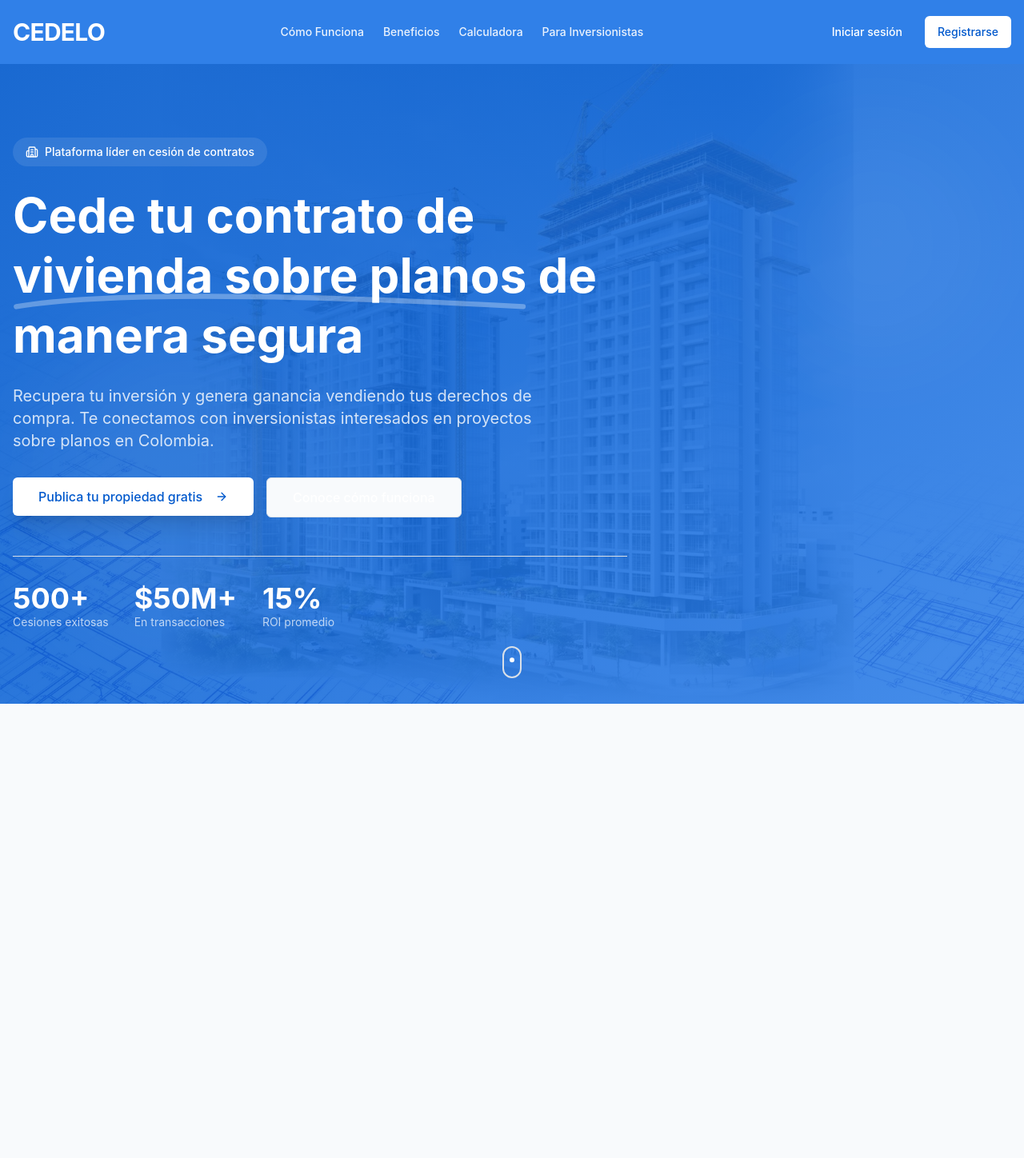
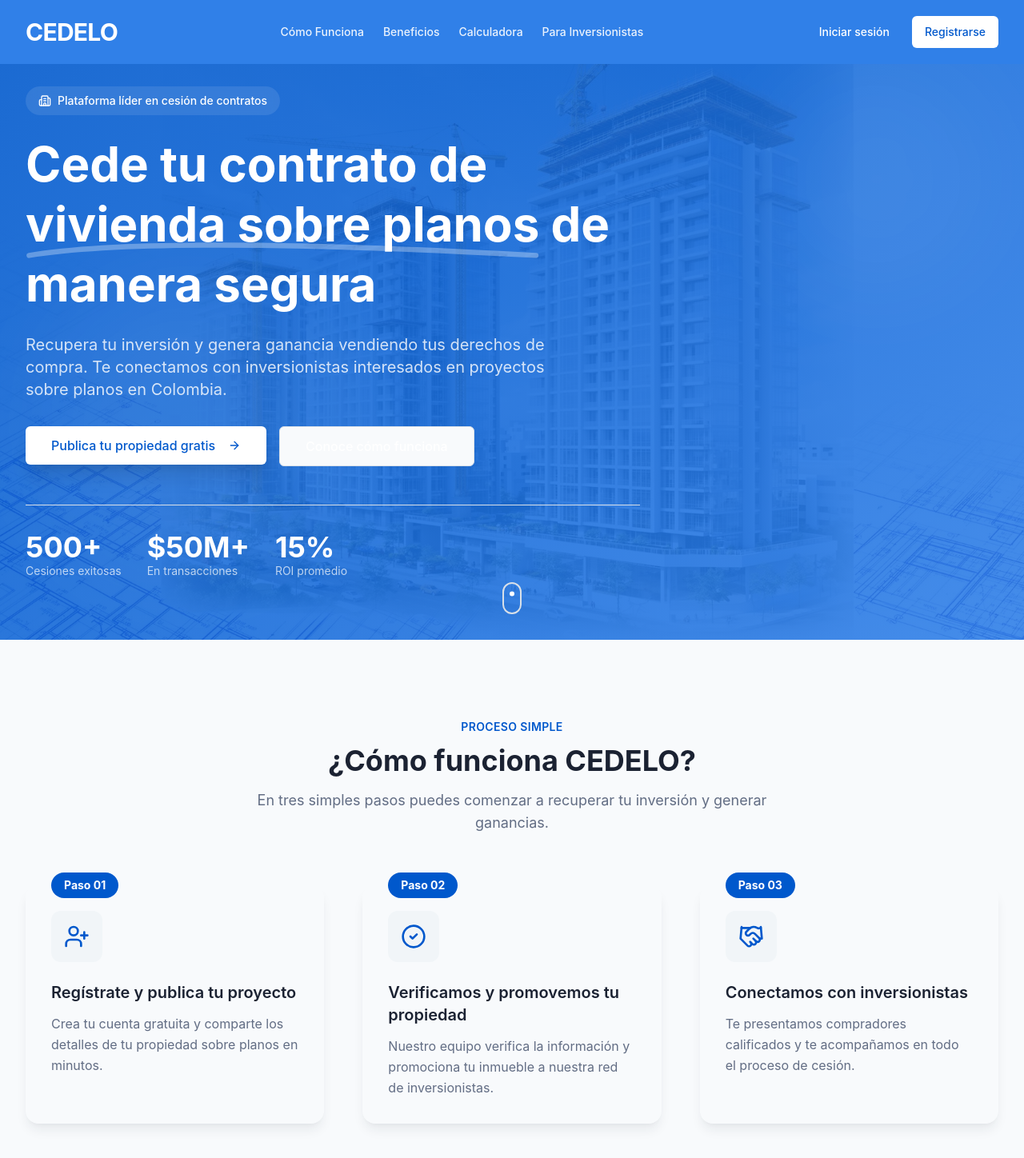
Before and after one commit to alejoguerrero5/cedelo, a Next.js app: page /landing in a window 1280 px wide. Shown: the top 1448 px of the page at 80% size. Before the commit the page ends 880 px from the top, so only its background shows below. Built offline with nearby package versions, Linux system fonts and the light colour scheme.

Commit message:
add HowItWorks

```diff
--- a/app/globals.css
+++ b/app/globals.css
@@ -32,6 +32,7 @@
    BASE VARIABLES (THEME)
 ========================= */
 :root {
+  /* CEDELO Brand Colors */
   --background: 210 33% 98%;
   --foreground: 220 30% 15%;
 
@@ -43,7 +44,6 @@
 
   --primary: 214 100% 40%;
   --primary-foreground: 0 0% 100%;
-
   --primary-light: 214 80% 55%;
   --primary-dark: 214 100% 30%;
 
@@ -80,25 +80,36 @@
     hsl(214, 100%, 40%) 100%
   );
 
-  --shadow-lg: 0 10px 15px -3px hsla(220, 30%, 15%, 0.08);
-  --shadow-xl: 0 20px 25px -5px hsla(220, 30%, 15%, 0.1);
+  /* Shadows */
+  --shadow-sm: 0 1px 2px 0 hsla(220, 30%, 15%, 0.05);
+  --shadow-md:
+    0 4px 6px -1px hsla(220, 30%, 15%, 0.08),
+    0 2px 4px -2px hsla(220, 30%, 15%, 0.06);
+  --shadow-lg:
+    0 10px 15px -3px hsla(220, 30%, 15%, 0.08),
+    0 4px 6px -4px hsla(220, 30%, 15%, 0.05);
+  --shadow-xl:
+    0 20px 25px -5px hsla(220, 30%, 15%, 0.1),
+    0 8px 10px -6px hsla(220, 30%, 15%, 0.05);
+  --shadow-blue: 0 10px 40px -10px hsla(214, 100%, 40%, 0.35);
   --shadow-navbar: 0 1px 3px 0 hsla(220, 30%, 15%, 0.1);
-  --shadow-blue: 0 10px 40px -10px hsla(214, 100%, 40%, 0.35);
 }
 
 /* DARK MODE */
 .dark {
   --background: 220 25% 10%;
   --foreground: 210 40% 98%;
+
   --card: 220 25% 12%;
   --card-foreground: 210 40% 98%;
+
   --primary: 214 85% 55%;
-  --border: 220 25% 20%;
+  --primary-foreground: 220 25% 10%;
+  --primary-light: 214 80% 65%;
+  --primary-dark: 214 100% 45%;
 }
 
-/* =========================
-   BASE STYLES (SIN @apply)
-========================= */
+/* 3. Base styles */
 * {
   border-color: hsl(var(--border));
 }
@@ -112,20 +123,19 @@
   color: hsl(var(--foreground));
   font-family: "Inter", system-ui, sans-serif;
   -webkit-font-smoothing: antialiased;
+  -moz-osx-font-smoothing: grayscale;
 }
 
 /* =========================
    COMPONENTES CUSTOM
 ========================= */
+@layer components {
   .container-section {
-  width: 100%;
-  max-width: 1280px;
-  margin: 0 auto;
-  padding: 0 1rem;
+    @apply w-full max-w-7xl mx-auto px-4 sm:px-6 lg:px-8;
   }
 
   .section-padding {
-  padding: 4rem 0;
+    @apply py-16 md:py-24;
   }
 
   .gradient-hero {
@@ -139,49 +149,24 @@
   .shadow-card {
     box-shadow: var(--shadow-lg);
   }
-
   .shadow-card-hover {
     box-shadow: var(--shadow-xl);
   }
-
   .shadow-navbar {
     box-shadow: var(--shadow-navbar);
   }
-
   .shadow-blue {
     box-shadow: var(--shadow-blue);
   }
 
   .text-gradient {
-  background: linear-gradient(
-    to right,
-    hsl(var(--primary)),
-    hsl(var(--primary-light))
-  );
-  -webkit-background-clip: text;
-  color: transparent;
+    @apply bg-gradient-to-r from-primary to-primary-light bg-clip-text text-transparent;
+  }
 }
 
-/* =========================
-   ANIMACIONES
-========================= */
-.animate-fade-in {
-  animation: fadeIn 0.6s ease-out forwards;
-}
-
-.animate-slide-up {
-  animation: slideUp 0.6s ease-out forwards;
-}
-
-.animate-slide-in-left {
-  animation: slideInLeft 0.6s ease-out forwards;
-}
-
-.animate-slide-in-right {
-  animation: slideInRight 0.6s ease-out forwards;
-}
-
-@keyframes fadeIn {
+/* 5. Utilities */
+@layer utilities {
+  @keyframes fade-in {
     from {
       opacity: 0;
     }
@@ -189,8 +174,11 @@
       opacity: 1;
     }
   }
+  .animate-fade-in {
+    animation: fade-in 0.6s ease-out forwards;
+  }
 
-@keyframes slideUp {
+  @keyframes slide-up {
     from {
       opacity: 0;
       transform: translateY(30px);
@@ -200,8 +188,11 @@
       transform: translateY(0);
     }
   }
+  .animate-slide-up {
+    animation: slide-up 0.6s ease-out forwards;
+  }
 
-@keyframes slideInLeft {
+  @keyframes slide-in-left {
     from {
       opacity: 0;
       transform: translateX(-30px);
@@ -211,8 +202,11 @@
       transform: translateX(0);
     }
   }
+  .animate-slide-in-left {
+    animation: slide-in-left 0.6s ease-out forwards;
+  }
 
-@keyframes slideInRight {
+  @keyframes slide-in-right {
     from {
       opacity: 0;
       transform: translateX(30px);
@@ -222,3 +216,7 @@
       transform: translateX(0);
     }
   }
+  .animate-slide-in-right {
+    animation: slide-in-right 0.6s ease-out forwards;
+  }
+}
--- a/app/landing/page.tsx
+++ b/app/landing/page.tsx
@@ -1,21 +1,14 @@
 import Navbar from "@/components/common/Navbar";
 import Hero from "@/components/landing/Hero";
-/* import Hero from '@/components/Hero';
-import HowItWorks from '@/components/HowItWorks';
-import Benefits from '@/components/Benefits';
-import Calculator from '@/components/Calculator';
-import Testimonials from '@/components/Testimonials';
-import FAQ from '@/components/FAQ';
-import RegistrationForm from '@/components/RegistrationForm';
-import Footer from '@/components/Footer'; */
+import HowItWorks from "@/components/landing/HowItWorks";
 
 const Landing = () => {
   return (
     <div className="min-h-screen bg-background">
       <Navbar />
       <Hero />
-      {/*  <HowItWorks />
-      <Benefits />
+      <HowItWorks />
+      {/*<Benefits />
       <Calculator />
       <Testimonials />
       <FAQ />
--- a/app/layout.tsx
+++ b/app/layout.tsx
@@ -31,7 +31,7 @@
       >
         <Providers>
           <Navbar />
-          <main className="pt-16 md:pt-20">{children}</main>
+          {children}
         </Providers>
       </body>
     </html>
--- /dev/null
+++ b/components/landing/HowItWorks.tsx
@@ -0,0 +1,113 @@
+"use client";
+import { UserPlus, CheckCircle2, Handshake } from "lucide-react";
+import { motion } from "framer-motion";
+
+const steps = [
+  {
+    number: "01",
+    icon: UserPlus,
+    title: "Regístrate y publica tu proyecto",
+    description:
+      "Crea tu cuenta gratuita y comparte los detalles de tu propiedad sobre planos en minutos.",
+  },
+  {
+    number: "02",
+    icon: CheckCircle2,
+    title: "Verificamos y promovemos tu propiedad",
+    description:
+      "Nuestro equipo verifica la información y promociona tu inmueble a nuestra red de inversionistas.",
+  },
+  {
+    number: "03",
+    icon: Handshake,
+    title: "Conectamos con inversionistas",
+    description:
+      "Te presentamos compradores calificados y te acompañamos en todo el proceso de cesión.",
+  },
+];
+
+const HowItWorks = () => {
+  return (
+    <section id="como-funciona" className="section-padding bg-background">
+      <div className="container-section">
+        {/* Section Header */}
+        <motion.div
+          initial={{ opacity: 0, y: 20 }}
+          whileInView={{ opacity: 1, y: 0 }}
+          viewport={{ once: true }}
+          transition={{ duration: 0.5 }}
+          className="text-center max-w-2xl mx-auto mb-16"
+        >
+          <span className="inline-block text-sm font-semibold text-primary mb-3 tracking-wide uppercase">
+            Proceso Simple
+          </span>
+          <h2 className="text-3xl md:text-4xl font-bold text-foreground mb-4">
+            ¿Cómo funciona CEDELO?
+          </h2>
+          <p className="text-lg text-muted-foreground">
+            En tres simples pasos puedes comenzar a recuperar tu inversión y
+            generar ganancias.
+          </p>
+        </motion.div>
+
+        {/* Steps */}
+
+        <div className="grid md:grid-cols-3 gap-8 lg:gap-12 ">
+          {steps.map((step, index) => (
+            <motion.div
+              key={step.number}
+              initial={{ opacity: 0, y: 30 }}
+              whileInView={{ opacity: 1, y: 0 }}
+              viewport={{ once: true }}
+              transition={{ duration: 0.5, delay: index * 0.15 }}
+              className="relative"
+            >
+              <div className="bg-card rounded-2xl p-8 shadow-card hover:shadow-card-hover transition-all duration-300 h-full group">
+                {/* Step Number */}
+                <div className="absolute -top-4 left-8 bg-primary text-primary-foreground text-sm font-bold px-4 py-1.5 rounded-full">
+                  Paso {step.number}
+                </div>
+
+                {/* Icon */}
+                <div className="w-16 h-16 rounded-xl bg-secondary flex items-center justify-center mb-6 group-hover:bg-primary/10 transition-colors">
+                  <step.icon className="w-8 h-8 text-primary" />
+                </div>
+
+                {/* Content */}
+                <h3 className="text-xl font-semibold text-foreground mb-3">
+                  {step.title}
+                </h3>
+                <p className="text-muted-foreground leading-relaxed">
+                  {step.description}
+                </p>
+              </div>
+
+              {/* Arrow for Mobile/Tablet */}
+              {index < steps.length - 1 && (
+                <div className="flex justify-center my-4 md:hidden">
+                  <div className="w-8 h-8 rounded-full bg-primary/10 flex items-center justify-center">
+                    <svg
+                      className="w-4 h-4 text-primary rotate-90"
+                      fill="none"
+                      viewBox="0 0 24 24"
+                      stroke="currentColor"
+                    >
+                      <path
+                        strokeLinecap="round"
+                        strokeLinejoin="round"
+                        strokeWidth={2}
+                        d="M9 5l7 7-7 7"
+                      />
+                    </svg>
+                  </div>
+                </div>
+              )}
+            </motion.div>
+          ))}
+        </div>
+      </div>
+    </section>
+  );
+};
+
+export default HowItWorks;
--- a/tailwind.config.ts
+++ b/tailwind.config.ts
@@ -4,10 +4,107 @@
 export default {
   darkMode: "class",
   content: [
+    "./app/**/*.{ts,tsx}",
     "./pages/**/*.{ts,tsx}",
     "./components/**/*.{ts,tsx}",
-    "./app/**/*.{ts,tsx}",
     "./src/**/*.{ts,tsx}",
   ],
+  theme: {
+    container: {
+      center: true,
+      padding: "2rem",
+      screens: {
+        "2xl": "1400px",
+      },
+    },
+    extend: {
+      fontFamily: {
+        inter: ["Inter", "system-ui", "sans-serif"],
+      },
+      colors: {
+        border: "hsl(var(--border))",
+        input: "hsl(var(--input))",
+        ring: "hsl(var(--ring))",
+        background: "hsl(var(--background))",
+        foreground: "hsl(var(--foreground))",
+
+        primary: {
+          DEFAULT: "hsl(var(--primary))",
+          foreground: "hsl(var(--primary-foreground))",
+          light: "hsl(var(--primary-light))",
+          dark: "hsl(var(--primary-dark))",
+        },
+        secondary: {
+          DEFAULT: "hsl(var(--secondary))",
+          foreground: "hsl(var(--secondary-foreground))",
+        },
+        muted: {
+          DEFAULT: "hsl(var(--muted))",
+          foreground: "hsl(var(--muted-foreground))",
+        },
+        accent: {
+          DEFAULT: "hsl(var(--accent))",
+          foreground: "hsl(var(--accent-foreground))",
+        },
+        destructive: {
+          DEFAULT: "hsl(var(--destructive))",
+          foreground: "hsl(var(--destructive-foreground))",
+        },
+        success: {
+          DEFAULT: "hsl(var(--success))",
+          foreground: "hsl(var(--success-foreground))",
+        },
+
+        star: "hsl(var(--star))",
+        popover: {
+          DEFAULT: "hsl(var(--popover))",
+          foreground: "hsl(var(--popover-foreground))",
+        },
+        card: {
+          DEFAULT: "hsl(var(--card))",
+          foreground: "hsl(var(--card-foreground))",
+        },
+        sidebar: {
+          DEFAULT: "hsl(var(--sidebar-background))",
+          foreground: "hsl(var(--sidebar-foreground))",
+          primary: "hsl(var(--sidebar-primary))",
+          "primary-foreground": "hsl(var(--sidebar-primary-foreground))",
+          accent: "hsl(var(--sidebar-accent))",
+          "accent-foreground": "hsl(var(--sidebar-accent-foreground))",
+          border: "hsl(var(--sidebar-border))",
+          ring: "hsl(var(--sidebar-ring))",
+        },
+      },
+      borderRadius: {
+        lg: "var(--radius)",
+        md: "calc(var(--radius) - 2px)",
+        sm: "calc(var(--radius) - 4px)",
+      },
+      keyframes: {
+        "fade-in": {
+          from: { opacity: 0 },
+          to: { opacity: 1 },
+        },
+        "slide-up": {
+          from: { opacity: 0, transform: "translateY(30px)" },
+          to: { opacity: 1, transform: "translateY(0)" },
+        },
+        "slide-in-left": {
+          from: { opacity: 0, transform: "translateX(-30px)" },
+          to: { opacity: 1, transform: "translateX(0)" },
+        },
+        "slide-in-right": {
+          from: { opacity: 0, transform: "translateX(30px)" },
+          to: { opacity: 1, transform: "translateX(0)" },
+        },
+      },
+      animation: {
+        "fade-in": "fade-in 0.6s ease-out forwards",
+        "slide-up": "slide-up 0.6s ease-out forwards",
+        "slide-in-left": "slide-in-left 0.6s ease-out forwards",
+        "slide-in-right": "slide-in-right 0.6s ease-out forwards",
+      },
+    },
+  },
   plugins: [animate],
 } satisfies Config;
```
Lines whose indentation alone changed are shown as unchanged.
